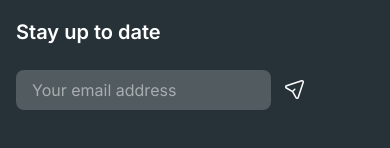
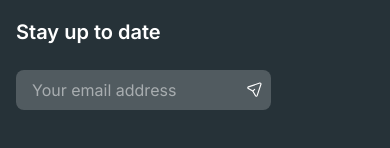
Before and after one commit to refarwan/nexcent-landing-page, a React (Create React App) app: page / in a window 390 px wide. Shown: the part 6972-7120 px from the top of the page. Built offline with nearby package versions, Linux system fonts and the light colour scheme.

Commit message:
fix: fix mobile email input style:

```diff
--- a/src/App.css
+++ b/src/App.css
@@ -11,6 +11,8 @@
     --color-red-200: oklch(88.5% 0.062 18.334);
     --color-red-300: oklch(80.8% 0.114 19.571);
     --color-red-400: oklch(70.4% 0.191 22.216);
+    --color-red-500: oklch(63.7% 0.237 25.331);
+    --color-sky-400: oklch(74.6% 0.16 232.661);
     --color-black: #263238;
     --color-white: #ffffff;
     --spacing: 0.25rem;
@@ -519,8 +521,14 @@
   .bg-red-400 {
     background-color: var(--color-red-400);
   }
+  .bg-red-500 {
+    background-color: var(--color-red-500);
+  }
   .bg-silver {
     background-color: var(--color-silver);
+  }
+  .bg-sky-400 {
+    background-color: var(--color-sky-400);
   }
   .bg-white {
     background-color: var(--color-white);
@@ -564,11 +572,17 @@
   .py-\[64px\] {
     padding-block: 64px;
   }
+  .pr-\[8px\] {
+    padding-right: 8px;
+  }
   .pb-\[20px\] {
     padding-bottom: 20px;
   }
   .pb-\[50px\] {
     padding-bottom: 50px;
+  }
+  .pl-\[16px\] {
+    padding-left: 16px;
   }
   .text-center {
     text-align: center;
--- a/src/components/Footer.tsx
+++ b/src/components/Footer.tsx
@@ -89,18 +89,18 @@ const Footer = () => {
 					</div>
 					<div className="flex w-[255px] flex-col gap-[24px]">
 						<h4 className="text-white">Stay up to date</h4>
-						<div className="hu flex h-[40px] w-full items-center rounded-[8px] bg-white/20">
+						<div className="flex h-[40px] w-full items-center rounded-[8px] bg-white/20">
 							<input
 								type="email"
 								name="email"
 								placeholder="Your email address"
-								className="h-[40px] px-[16px] outline-none"
+								className="h-[40px] w-full pl-[16px] outline-none"
 							/>
 							<button
 								type="button"
-								className="flex h-[40px] w-[40px] items-center justify-center"
+								className="grid h-[40px] place-content-center px-[8px]"
 							>
-								<SendIcon />
+								<SendIcon size={18} />
 							</button>
 						</div>
 					</div>
```
